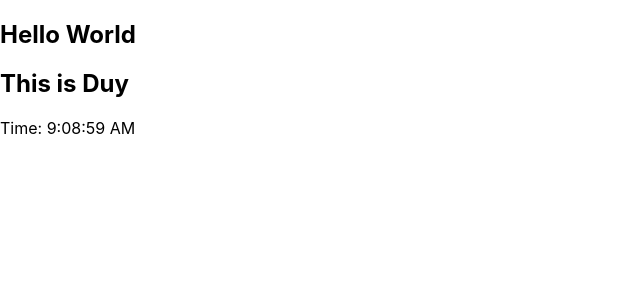
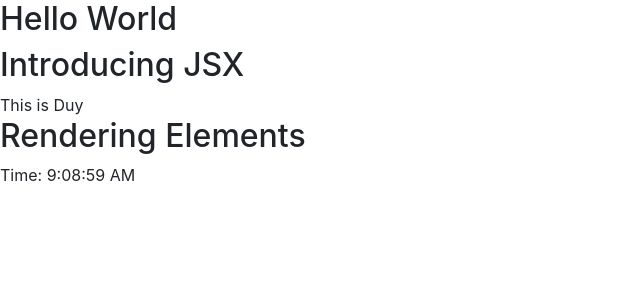
Before and after one commit to vietduy1512/react-indepth, a React (Create React App) app in the folder react-concepts/: page / in a window 1280 px wide. Shown: the top 300 px of the page, without its empty margins (0-640 px from the left). Built offline with nearby package versions, Linux system fonts and the light colour scheme.

Commit message:
Add bootstrap package

```diff
--- a/react-concepts/package.json
+++ b/react-concepts/package.json
@@ -3,6 +3,7 @@
   "version": "0.1.0",
   "private": true,
   "dependencies": {
+    "bootstrap": "^4.4.1",
     "react": "^16.12.0",
     "react-dom": "^16.12.0",
     "react-scripts": "3.2.0"
--- a/react-concepts/src/components/introducing-JSX/index.js
+++ b/react-concepts/src/components/introducing-JSX/index.js
@@ -1,11 +1,12 @@
 import React from 'react';
 
 const name = "Duy";
-const element = <h2>This is {name}</h2>;  // {name} is Embedding Expressions in JSX
+const element = <div>This is {name}</div>;  // {name} is Embedding Expressions in JSX
 
 function IntroducingJSX() {
   return (
     <div>
+      <h2>Introducing JSX</h2>
       {element}
     </div>
   );
--- a/react-concepts/src/components/rendering-elements/index.js
+++ b/react-concepts/src/components/rendering-elements/index.js
@@ -9,8 +9,8 @@ function RenderingElements() {
 
   return (
     <div id="rendering-elements">
-      <span>Time: </span>
-      <span>{new Date().toLocaleTimeString()}</span>  {/* React only updates What’s Changed */}
+      <h2>Rendering Elements</h2>
+      <span>Time: {new Date().toLocaleTimeString()}</span>  {/* React only updates What’s Changed */}
     </div>
   );
 }
--- a/react-concepts/src/index.js
+++ b/react-concepts/src/index.js
@@ -3,6 +3,8 @@ import ReactDOM from 'react-dom';
 import './index.css';
 import App from './App';
 import * as serviceWorker from './serviceWorker';
+
+import 'bootstrap/dist/css/bootstrap.min.css';
 
 ReactDOM.render(<App />, document.getElementById('root'));
 
```
